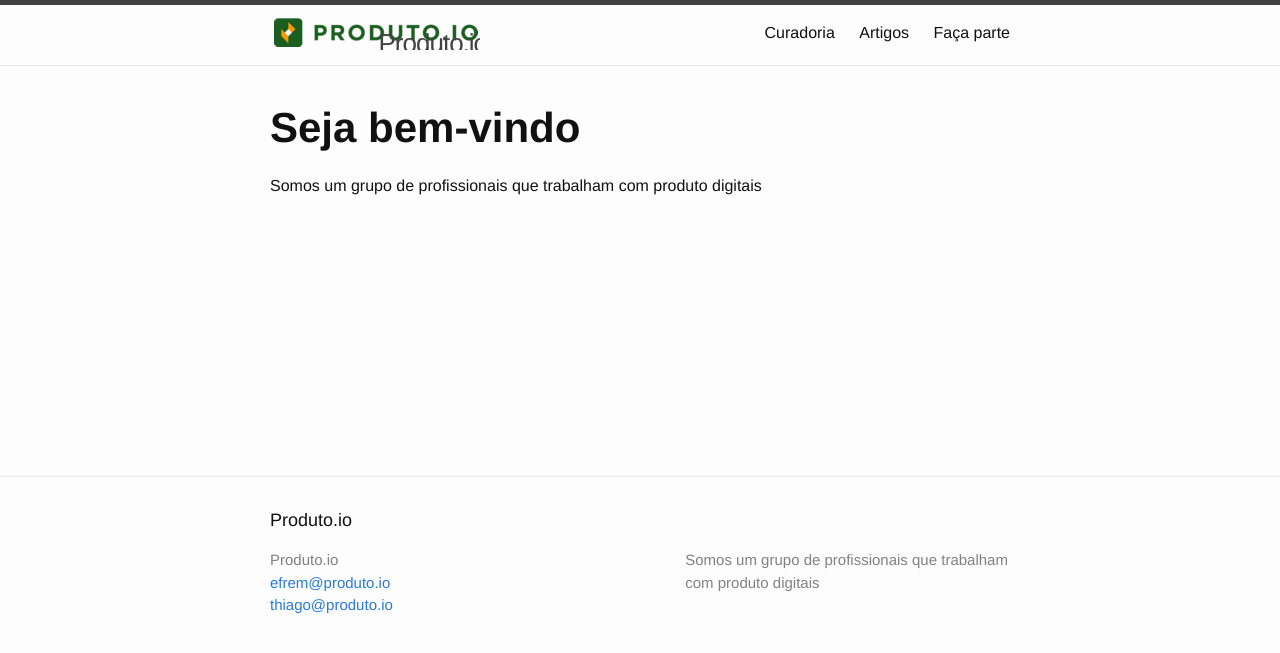
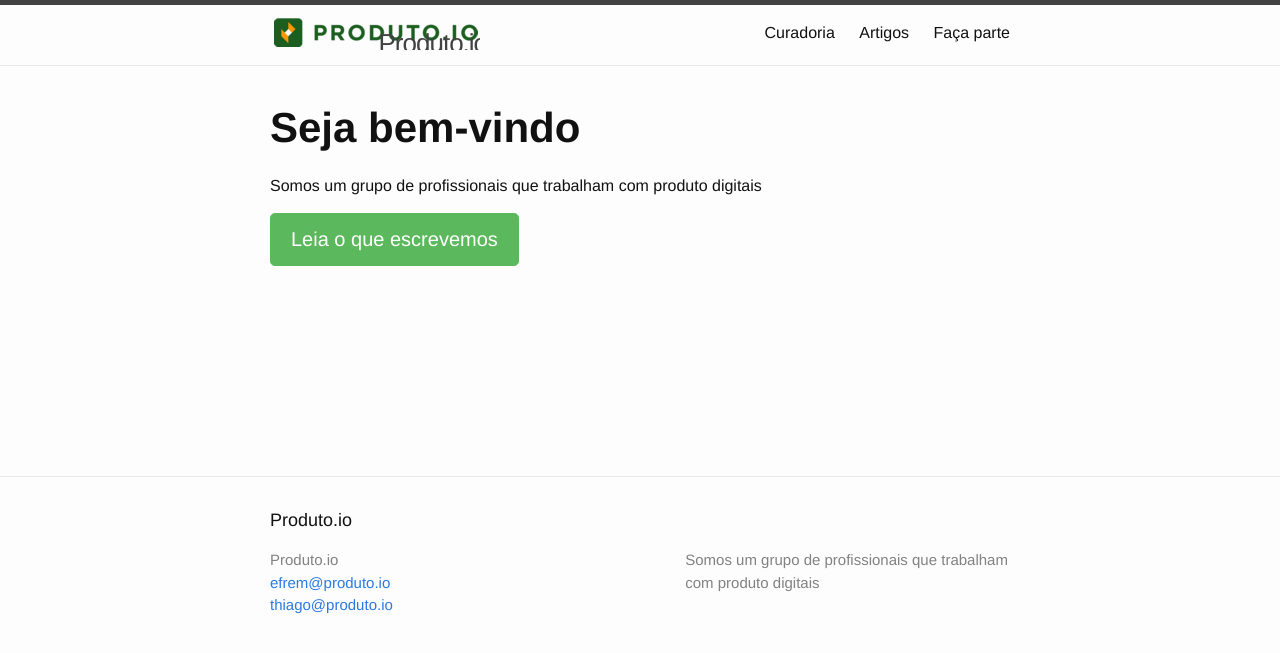
Before and after one commit to thiagodiniz/produto, a Jekyll site: the page built from index.html, in a window 1280 px wide. Shown: the top 653 px of the page. Built offline with Jekyll 4.4.1, drawn with Linux system fonts in a browser that asks for light colours.

Commit message:
Linka para o medium

```diff
--- a/index.html
+++ b/index.html
@@ -7,7 +7,7 @@ layout: default
  <p class="leading">Seja bem-vindo</p>
 
  <p>Somos um grupo de profissionais que trabalham com produto digitais</p>
-
+ <a class="cta-button" href="https://http://conteudo.produto.io/">Leia o que escrevemos</a>
 <!--  <a class="cta-button" href="{{ 'signup' | prepend: site.baseurl }}">Junte-se a nós</a>
  -->
 </div>
```
